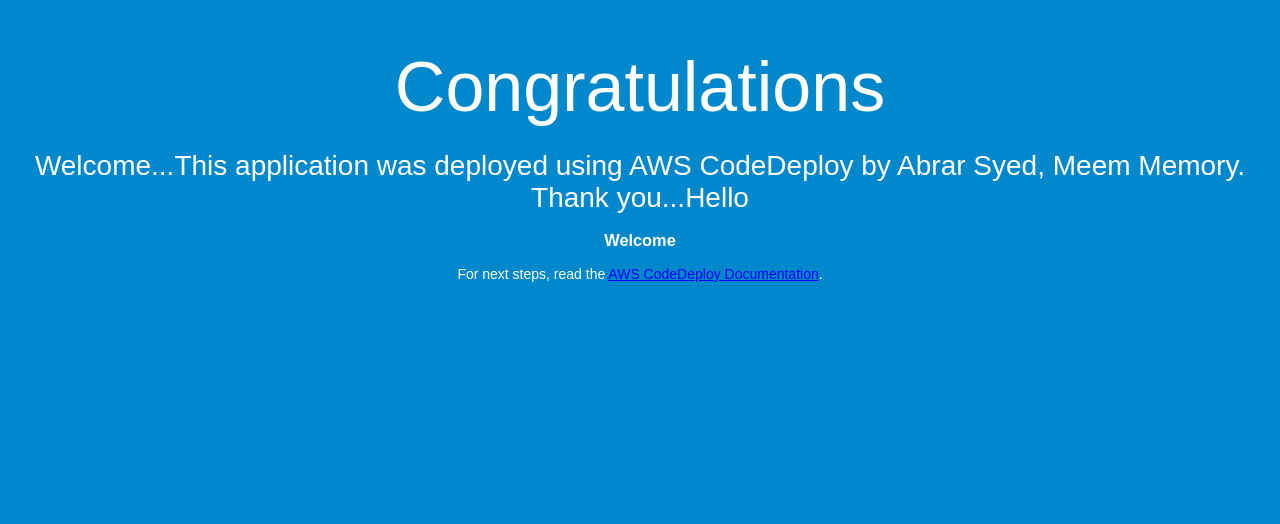
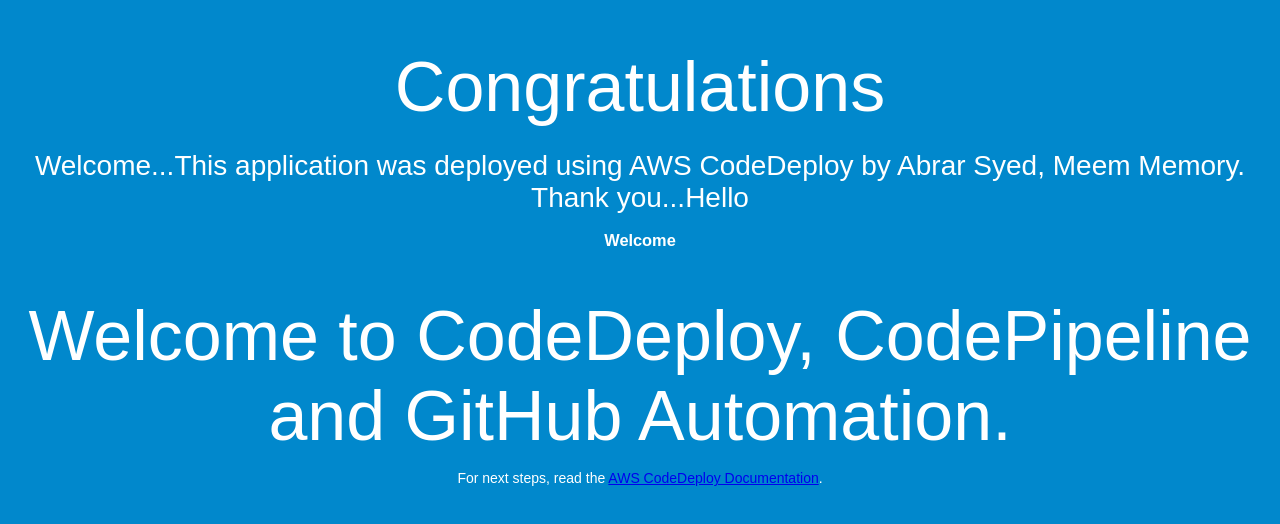
Before and after one commit to abrarsyed123/code, a website: page public/index.html in a window 1280 px wide. Drawn offline with Linux system fonts and the light colour scheme.

Commit message:
automation

```diff
--- a/public/index.html
+++ b/public/index.html
@@ -29,6 +29,7 @@
     <h1>Congratulations</h1>
     <h2>Welcome...This application was deployed using AWS CodeDeploy by Abrar Syed, Meem Memory. Thank you...Hello</h2>
     <h3>Welcome</h3>
+    <h1>Welcome to CodeDeploy, CodePipeline and GitHub Automation.</h1>
     <p>For next steps, read the <a href="http://aws.amazon.com/documentation/codedeploy">AWS CodeDeploy Documentation</a>.</p>
   </div>
 </body>
```
